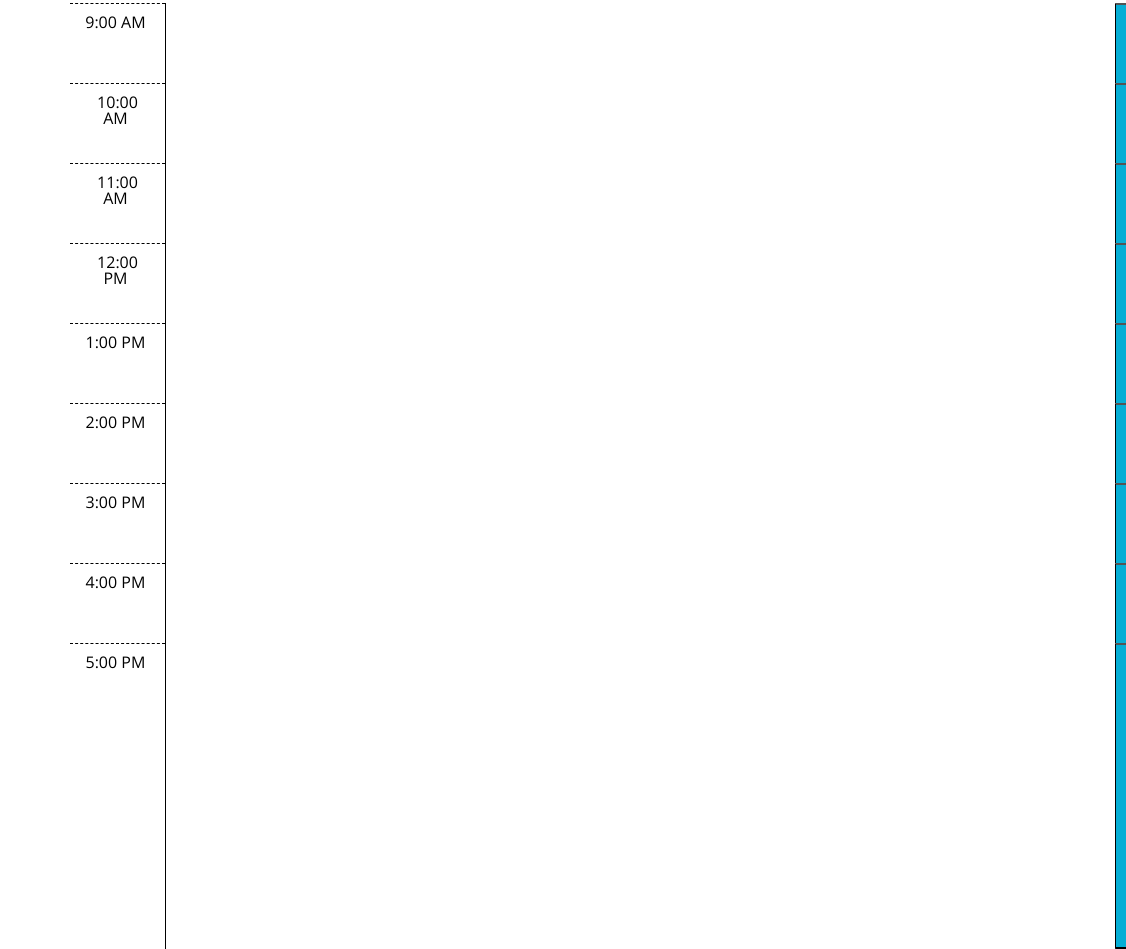
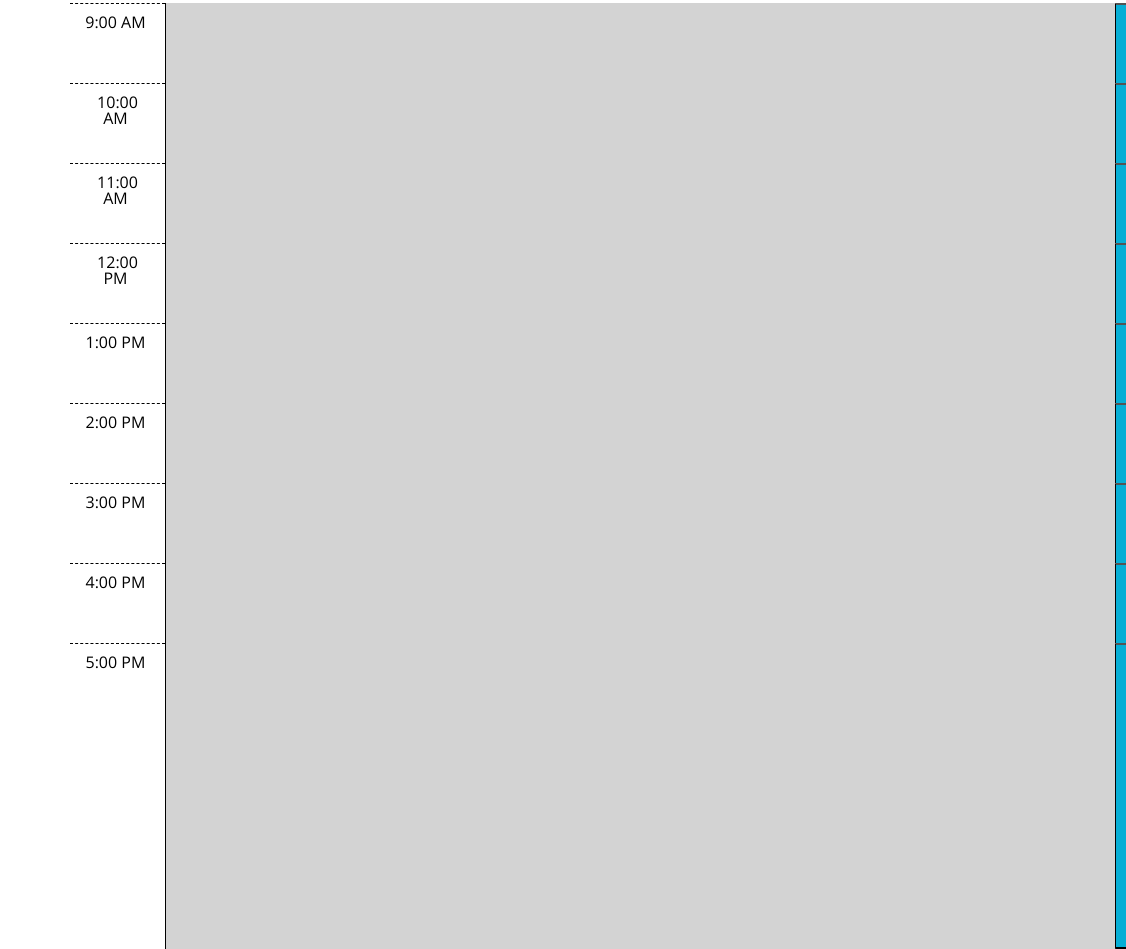
Before and after one commit to vcaruso0923/Daily-Planner, a plain HTML site: page index.html in a window 1280 px wide. Shown: the part 334-1283 px from the top of the page, 0-1126 px from the left. Drawn offline with nearby package versions, Linux system fonts and the light colour scheme.

Commit message:
Background of each time block now changes based on time of day

```diff
--- a/assets/js/script.js
+++ b/assets/js/script.js
@@ -3,24 +3,38 @@
 var dateToday = moment().format('MMMM Do YYYY');
 $("#currentDay").append(dateToday);
 
+
 //Change textarea background color based on time
 var checkTime = function () {
-    var hour = $(".hour").text().trim();
 
-    var time = moment(hour, "LT");
-    console.log(time)
+    //Get Current time
+    var currentTime = moment().format('H');
 
-    //remove any old classes from element
-    $(".hour").removeClass(".present .past .future");
+    //get all elements with class "taskarea"
+    var timeBlockElements = $(".textarea");
 
-    // apply new class if task is near/over due date
-    if (moment().isAfter(time)) {
-        $(".hour").addClass(".past");
-    } else if (moment().isBefore(time)) {
-        $(".hour").addClass(".future");
-    } else {
-        $(".hour").addClass(".present");
+    //loop through taskarea classes
+    for (var i = 0 ; i < timeBlockElements.length ; i++) {
+
+        //Get element i's ID as a string
+        var elementID = timeBlockElements[i].id;
+
+        //get element by ID
+        var manipID = document.getElementById(timeBlockElements[i].id)
+
+        //remove any old classes from element
+        $(timeBlockElements[i].id).removeClass(".present .past .future");
+
+        // apply new class if task is present/past/future
+        if (elementID < currentTime) {
+            $(manipID).addClass("past");
+        } else if (elementID > currentTime) {
+            $(manipID).addClass("future");
+        } else {
+            $(manipID).addClass("present");
+        }
     }
 }
 
-checkTime();
+// checkTime every 5 minutes
+setInterval(checkTime(), (1000 * 60) * 5);
--- a/index.html
+++ b/index.html
@@ -33,55 +33,55 @@
 
         <div class="time-block row nine">
           <p class="hour col-1">9:00 AM </p>
-          <textarea class="textarea col-10"></textarea>
+          <textarea class="textarea col-10" id="09"></textarea>
           <button class="saveBtn col-1"><img src="https://img.icons8.com/metro/26/000000/save.png"/></button>
         </div>
 
         <div class="time-block row ten">
           <p class="hour col-1">10:00 AM </p>
-          <textarea class="textarea col-10"></textarea>
+          <textarea class="textarea col-10" id="10"></textarea>
           <button class="saveBtn col-1"><img src="https://img.icons8.com/metro/26/000000/save.png"/></button>
         </div>
 
         <div class="time-block row eleven">
           <p class="hour col-1">11:00 AM </p>
-          <textarea class="textarea col-10"></textarea>
+          <textarea class="textarea col-10" id="11"></textarea>
           <button class="saveBtn col-1"><img src="https://img.icons8.com/metro/26/000000/save.png"/></button>
         </div>
 
         <div class="time-block row twelve">
           <p class="hour col-1">12:00 PM </p>
-          <textarea class="textarea col-10"></textarea>
+          <textarea class="textarea col-10" id="12"></textarea>
           <button class="saveBtn col-1"><img src="https://img.icons8.com/metro/26/000000/save.png"/></button>
         </div>
 
         <div class="time-block row one">
           <p class="hour col-1">1:00 PM </p>
-          <textarea class="textarea col-10"></textarea>
+          <textarea class="textarea col-10" id="13"></textarea>
           <button class="saveBtn col-1"><img src="https://img.icons8.com/metro/26/000000/save.png"/></button>
         </div>
 
         <div class="time-block row two">
           <p class="hour col-1">2:00 PM </p>
-          <textarea class="textarea col-10"></textarea>
+          <textarea class="textarea col-10" id="14"></textarea>
           <button class="saveBtn col-1"><img src="https://img.icons8.com/metro/26/000000/save.png"/></button>
         </div>
 
         <div class="time-block row three">
           <p class="hour col-1">3:00 PM </p>
-          <textarea class="textarea col-10"></textarea>
+          <textarea class="textarea col-10" id="15"></textarea>
           <button class="saveBtn col-1"><img src="https://img.icons8.com/metro/26/000000/save.png"/></button>
         </div>
 
         <div class="time-block row four">
           <p class="hour col-1">4:00 PM </p>
-          <textarea class="textarea col-10"></textarea>
+          <textarea class="textarea col-10" id="16"></textarea>
           <button class="saveBtn col-1"><img src="https://img.icons8.com/metro/26/000000/save.png"/></button>
         </div>
 
         <div class="time-block row five">
           <p class="hour col-1">5:00 PM </p>
-          <textarea class="textarea col-10"></textarea>
+          <textarea class="textarea col-10" id="17"></textarea>
           <button class="saveBtn col-1"><img src="https://img.icons8.com/metro/26/000000/save.png"/></button>
         </div>
 
```
